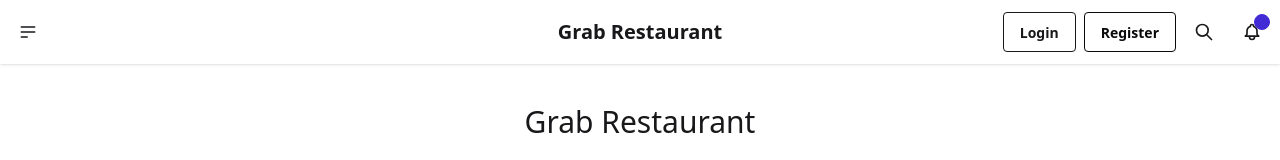
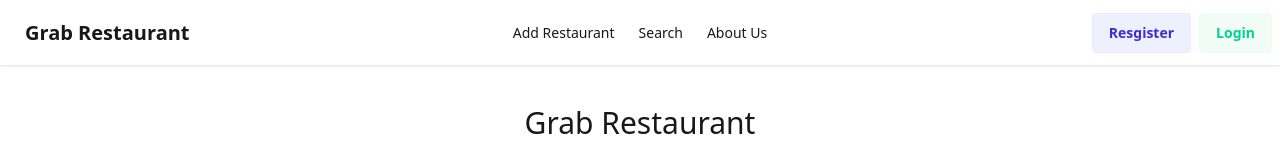
Before and after one commit to nine9031/Grab_Rastaurant, a React (Vite) app: page / in a window 1280 px wide. Shown: the top 160 px of the page. Built offline with nearby package versions, Linux system fonts and the light colour scheme.

Commit message:
Update Navbar.jsx

```diff
--- a/src/components/Navbar.jsx
+++ b/src/components/Navbar.jsx
@@ -7,52 +7,53 @@ const Navbar = () => {
         url:"/"
     },
     {
-            name: "Search",
-            url: "/"
+        name:"Search",
+        url:"/",
     },
     {
         name:"About Us",
-            url: "/"
+        url:"/",
     }
 ]
   return (
     <div className="navbar bg-base-100 shadow-sm">
   <div className="navbar-start">
     <div className="dropdown">
-                    <div tabIndex={0} role="button" className="btn btn-ghost btn-circle">
-                        <svg xmlns="http://www.w3.org/2000/svg" className="h-5 w-5" fill="none" viewBox="0 0 24 24" stroke="currentColor"> <path strokeLinecap="round" strokeLinejoin="round" strokeWidth="2" d="M4 6h16M4 12h16M4 18h7" /> </svg>
+      <div tabIndex={0} role="button" className="btn btn-ghost lg:hidden">
+        <svg xmlns="http://www.w3.org/2000/svg" className="h-5 w-5" fill="none" viewBox="0 0 24 24" stroke="currentColor"> <path strokeLinecap="round" strokeLinejoin="round" strokeWidth="2" d="M4 6h16M4 12h8m-8 6h16" /> </svg>
       </div>
       <ul
         tabIndex={0}
         className="menu menu-sm dropdown-content bg-base-100 rounded-box z-1 mt-3 w-52 p-2 shadow">
 
-                            {
-                                menuItems.map((item)=>{
+        {menuItems.map((item)=>{
                 return (
                 <li>
                     <a href={item.url}>{item.name}</a>
                 </li>
-                                )})
-                            }
+                );
+            })}
 
       </ul>
     </div>
-            </div>
-            <div className="navbar-center">
     <a className="btn btn-ghost text-xl">Grab Restaurant</a>
   </div>
+  <div className="navbar-center hidden lg:flex">
+    <ul className="menu menu-horizontal px-1">
+
+    {menuItems.map((item)=>{
+                return (
+                <li>
+                    <a href={item.url}>{item.name}</a>
+                </li>
+                );
+            })}
+
+    </ul>
+  </div>
   <div className="navbar-end space-x-2">
-                <button className="btn btn-outline">Login</button>
-                <button className="btn btn-neutral btn-outline">Register</button>
-                <button className="btn btn-ghost btn-circle">
-                    <svg xmlns="http://www.w3.org/2000/svg" className="h-5 w-5" fill="none" viewBox="0 0 24 24" stroke="currentColor"> <path strokeLinecap="round" strokeLinejoin="round" strokeWidth="2" d="M21 21l-6-6m2-5a7 7 0 11-14 0 7 7 0 0114 0z" /> </svg>
-                </button>
-                <button className="btn btn-ghost btn-circle">
-                    <div className="indicator">
-                        <svg xmlns="http://www.w3.org/2000/svg" className="h-5 w-5" fill="none" viewBox="0 0 24 24" stroke="currentColor"> <path strokeLinecap="round" strokeLinejoin="round" strokeWidth="2" d="M15 17h5l-1.405-1.405A2.032 2.032 0 0118 14.158V11a6.002 6.002 0 00-4-5.659V5a2 2 0 10-4 0v.341C7.67 6.165 6 8.388 6 11v3.159c0 .538-.214 1.055-.595 1.436L4 17h5m6 0v1a3 3 0 11-6 0v-1m6 0H9" /> </svg>
-                        <span className="badge badge-xs badge-primary indicator-item"></span>
-                    </div>
-                </button>
+    <button className="btn btn-soft btn-primary">Resgister</button>
+    <button className="btn btn-soft btn-success ">Login</button>
   </div>
 </div>
   )
```
Lines whose indentation alone changed are shown as unchanged.
